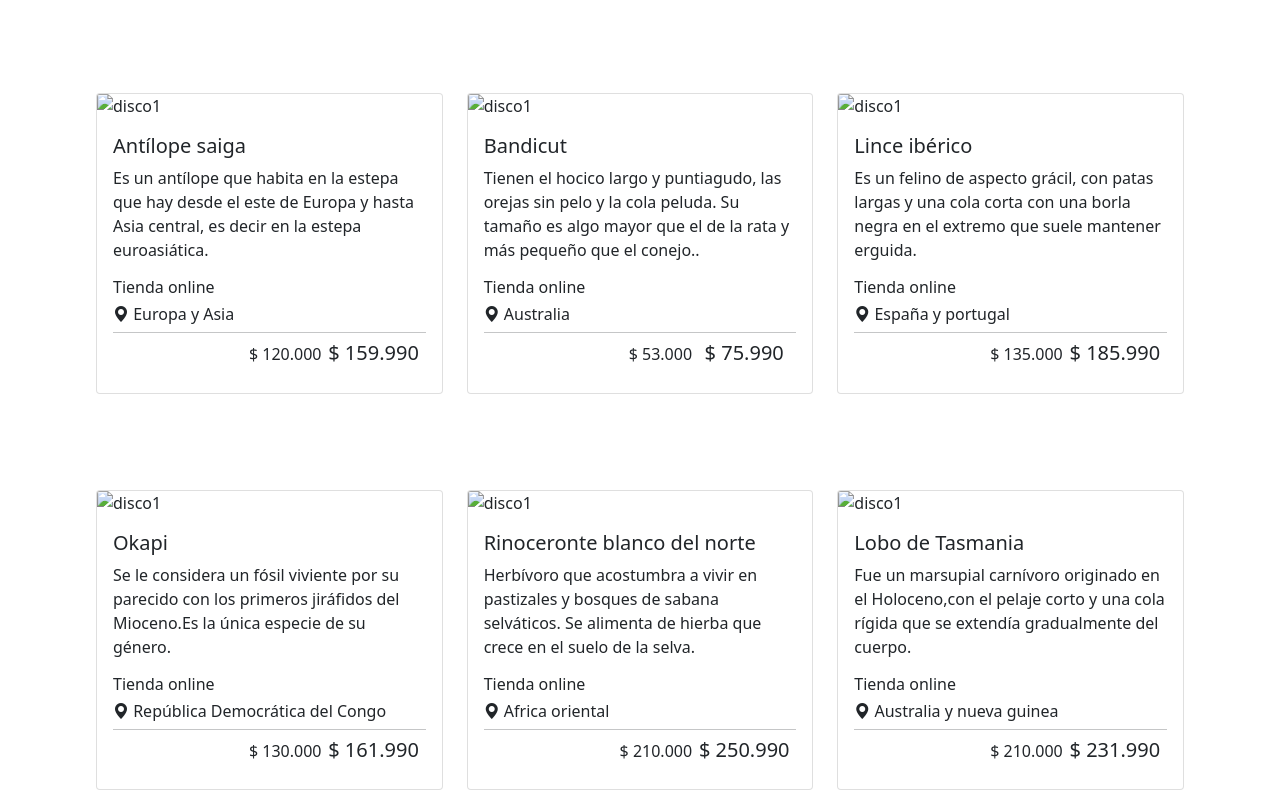
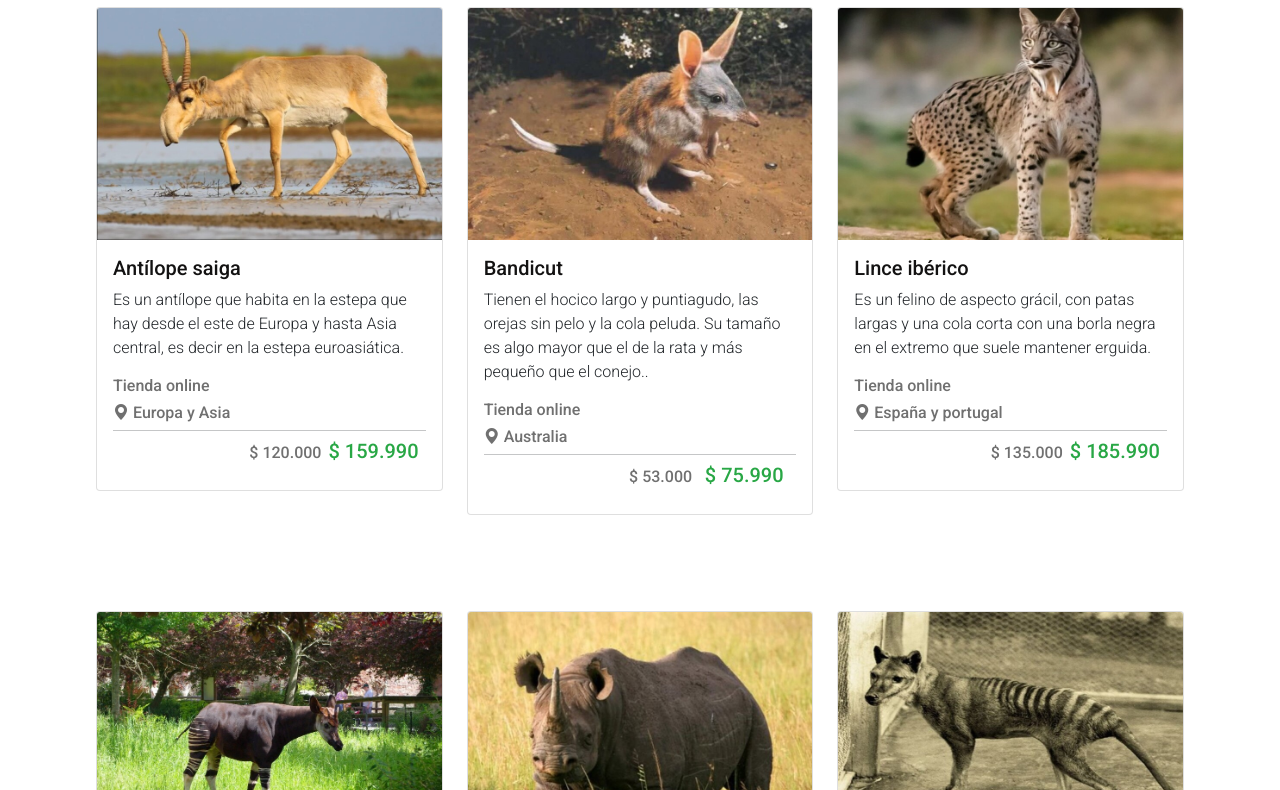
Before and after one commit to Javdonoso/proyecto4, a plain HTML site: page index.html in a window 1280 px wide. Shown: the part 146-936 px from the top of the page. Drawn offline with nearby package versions, Linux system fonts and the light colour scheme; the site is published under a folder, as on GitHub Pages, so addresses that start at the root find nothing.

Commit message:
Tercer commit

```diff
--- a/index.html
+++ b/index.html
@@ -5,7 +5,7 @@
     <meta charset="UTF-8">
     <meta http-equiv="X-UA-Compatible" content="IE=edge">
     <meta name="viewport" content="width=device-width, initial-scale=1.0">
-    <link rel="stylesheet" href="/aseets/css/style.css">
+    <link rel="stylesheet" href="./aseets/css/style.css">
     <link rel="preconnect" href="https://fonts.google.com/">
     <link rel="preconnect" href="https://fonts.gstatic.com" crossorigin>
     <link href="https://fonts.googleapis.com/css2?family=Roboto:wght@300;500&display=swap" rel="stylesheet">
@@ -55,7 +55,7 @@
             <div class="row p-xs-0 p-md-5">
                 <div class="col-xs-12 col-sm-6 col-md-4 ">
                     <div class="card">
-                        <img src="/aseets/img/antilope.jpg" class="card-img-top" alt="disco1">
+                        <img src="./aseets/img/antilope.jpg" class="card-img-top" alt="disco1">
                         <div class="card-body">
                             <h5 class="card-title">Antílope saiga</h5>
                             <p class="card-text ">Es un antílope que habita en la estepa que hay desde el este de Europa
@@ -76,7 +76,7 @@
                 </div>
                 <div class="col-xs-12 col-sm-6 col-md-4 ">
                     <div class="card">
-                        <img src="/aseets/img/bandicot.jpg" class="card-img-top" alt="disco1">
+                        <img src="./aseets/img/bandicot.jpg" class="card-img-top" alt="disco1">
                         <div class="card-body">
                             <h5 class="card-title">Bandicut</h5>
                             <p class="card-text">Tienen el hocico largo y puntiagudo, las orejas sin pelo y la cola
@@ -97,7 +97,7 @@
                 </div>
                 <div class="col-xs-12 col-sm-6 col-md-4 ">
                     <div class="card">
-                        <img src="/aseets/img/live iberico.jpg" class="card-img-top" alt="disco1">
+                        <img src="./aseets/img/live iberico.jpg" class="card-img-top" alt="disco1">
                         <div class="card-body">
                             <h5 class="card-title">Lince ibérico</h5>
                             <p class="card-text">Es un felino de aspecto grácil, con patas largas y una cola corta con
@@ -122,7 +122,7 @@
 
                 <div class="col-xs-12 col-sm-6 col-md-4 ">
                     <div class="card">
-                        <img src="/aseets/img/Okapia.jpg" class="card-img-top" alt="disco1">
+                        <img src="./aseets/img/Okapia.jpg" class="card-img-top" alt="disco1">
                         <div class="card-body">
                             <h5 class="card-title">Okapi</h5>
                             <p class="card-text">Se le considera un fósil viviente por su parecido con los
@@ -143,7 +143,7 @@
                 </div>
                 <div class="col-xs-12 col-sm-6 col-md-4 ">
                     <div class="card">
-                        <img src="/aseets/img/ryno.jpg" class="card-img-top" alt="disco1">
+                        <img src="./aseets/img/ryno.jpg" class="card-img-top" alt="disco1">
                         <div class="card-body">
                             <h5 class="card-title"> Rinoceronte blanco del norte</h5>
                             <p class="card-text">Herbívoro que acostumbra a vivir en pastizales y bosques de sabana
@@ -164,7 +164,7 @@
                 </div>
                 <div class="col-xs-12 col-sm-6 col-md-4 ">
                     <div class="card">
-                        <img src="/aseets/img/tasmania.jpg" class="card-img-top" alt="disco1">
+                        <img src="./aseets/img/tasmania.jpg" class="card-img-top" alt="disco1">
                         <div class="card-body">
                             <h5 class="card-title">Lobo de Tasmania</h5>
                             <p class="card-text">Fue un marsupial carnívoro originado en el Holoceno,con el pelaje corto
@@ -200,7 +200,7 @@
 
                 </div>
                 <div class="bg-white text-center pt-1">
-                    <img src="/aseets/img/logo-black.png" class="logo2">
+                    <img src="./aseets/img/logo-black.png" class="logo2">
                     <!-- <h3><strong>CUPPON</strong></h3> -->
                     <h6>@2023 Cuppon Todos los animales reservados</h6>
                 </div>
```
